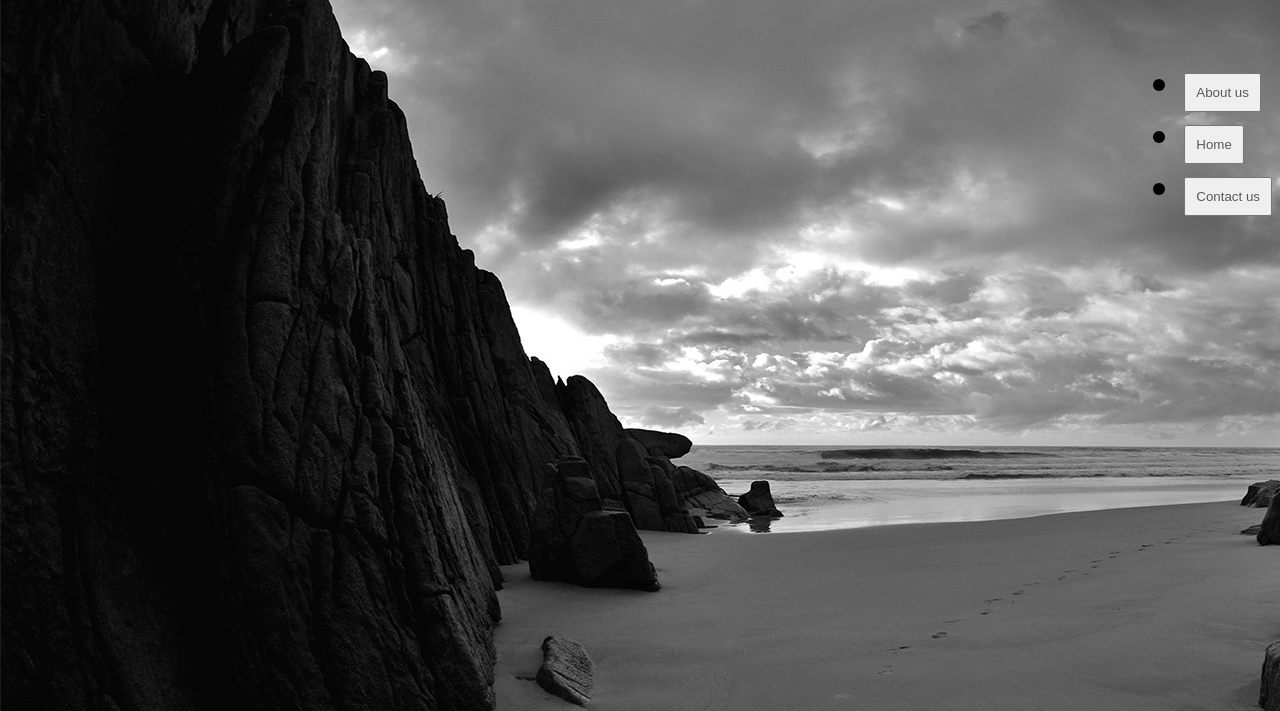
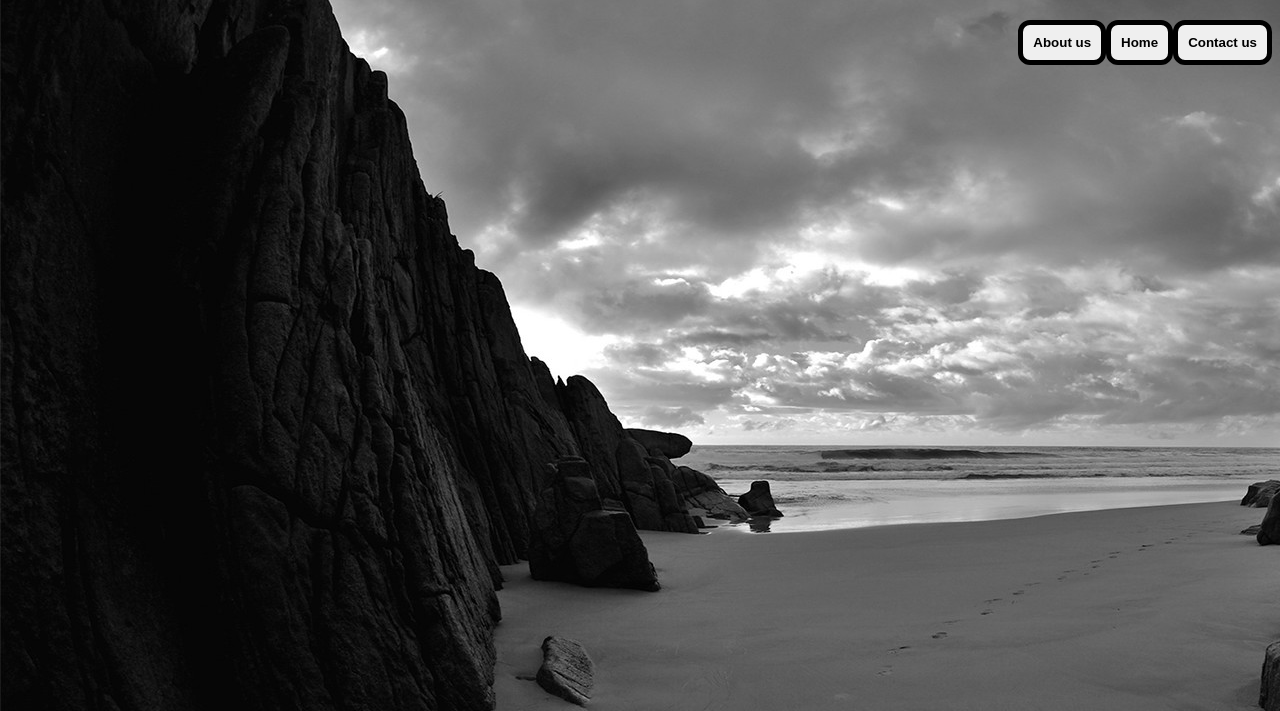
Before and after one commit to gourav6111/HTML-practice, a plain HTML site: page index.html in a window 1280 px wide. Shown: the part 89-800 px from the top of the page. Drawn offline with Linux system fonts and the light colour scheme.

Commit message:
Update index.html

```diff
--- a/index.html
+++ b/index.html
@@ -2,6 +2,7 @@
   <head>
     <title>Inventions</title>
     <meta name="description" content="Inventions by elites" />
+    <meta name="viewport" content="width=device-width, initial-scale=1" />
     <style>
       body {
         background-image: url("dark.jpg");
@@ -10,9 +11,21 @@
         float: right;
         font-size: 40;
       }
-      button{
-        padding:10;
-        color:#595959;
+      button {
+        padding: 10;
+        color: black;
+        border-style: solid;
+        border-width: 5px;
+        border-color: black;
+        border-radius: 12px;
+        padding: 10px;
+      }
+      .flex-container {
+        display: flex;
+        flex-direction: row;
+        flex-wrap: wrap;
+        justify-content: center;
+        align-items: center;
       }
     </style>
   </head>
@@ -24,12 +37,16 @@
       </h1>
     </header>
     <section>
-      <nav>
-        <ul>
-          <li><button onclick="window.location.href='aboutus.html'">About us</button></li>
-          <li><button  onclick="window.location.href='authenticate.html'">Home</button></li>
-          <li><button  onclick="window.location.href='contactus.html'">Contact us</button></li>
-        </ul>
+      <nav class="flex-container">
+        <button onclick="window.location.href='aboutus.html'">
+          <b>About us</b>
+        </button>
+        <button onclick="window.location.href='authenticate.html'">
+          <b>Home</b>
+        </button>
+        <button onclick="window.location.href='contactus.html'">
+          <b>Contact us</b>
+        </button>
       </nav>
     </section>
   </body>
```
